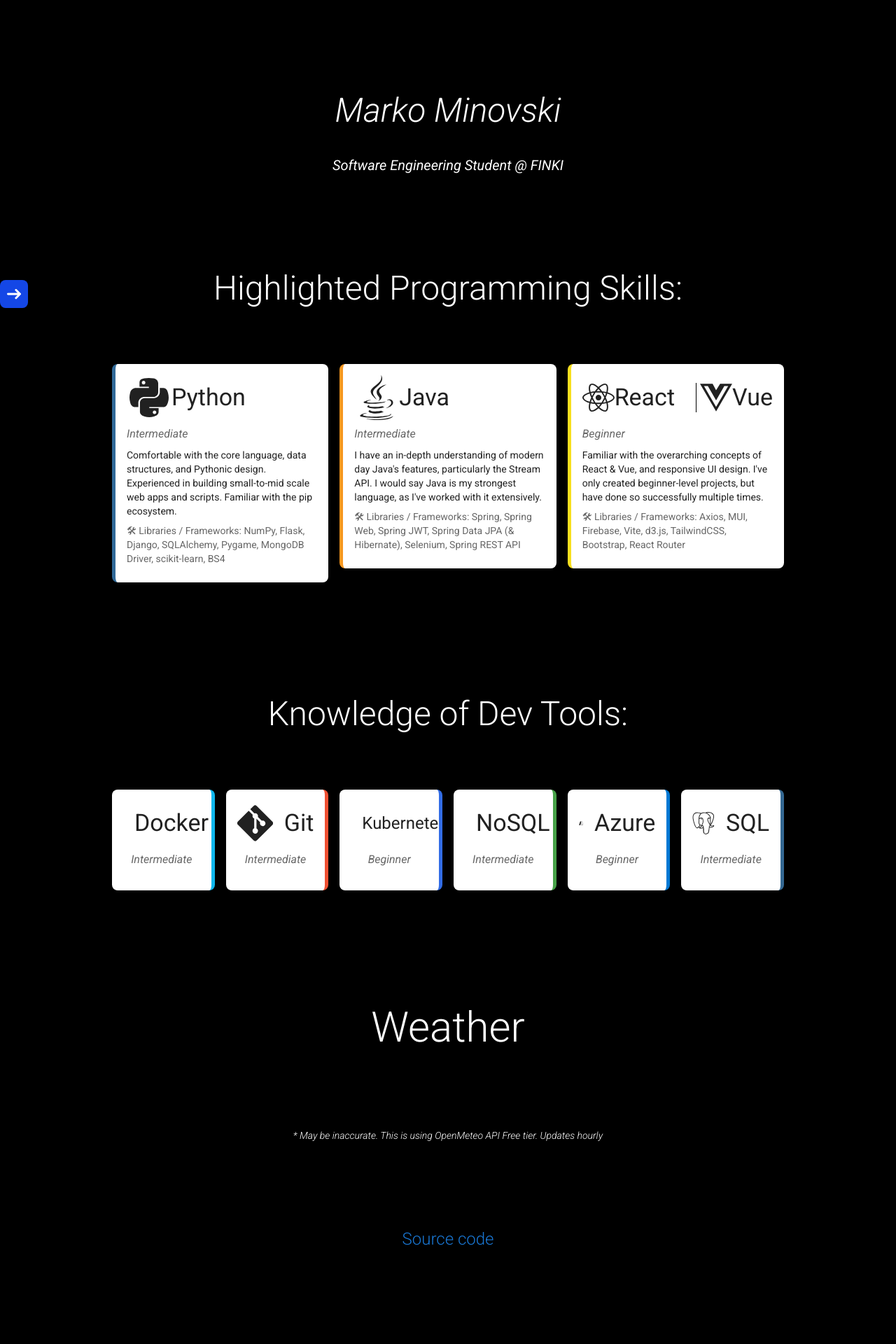
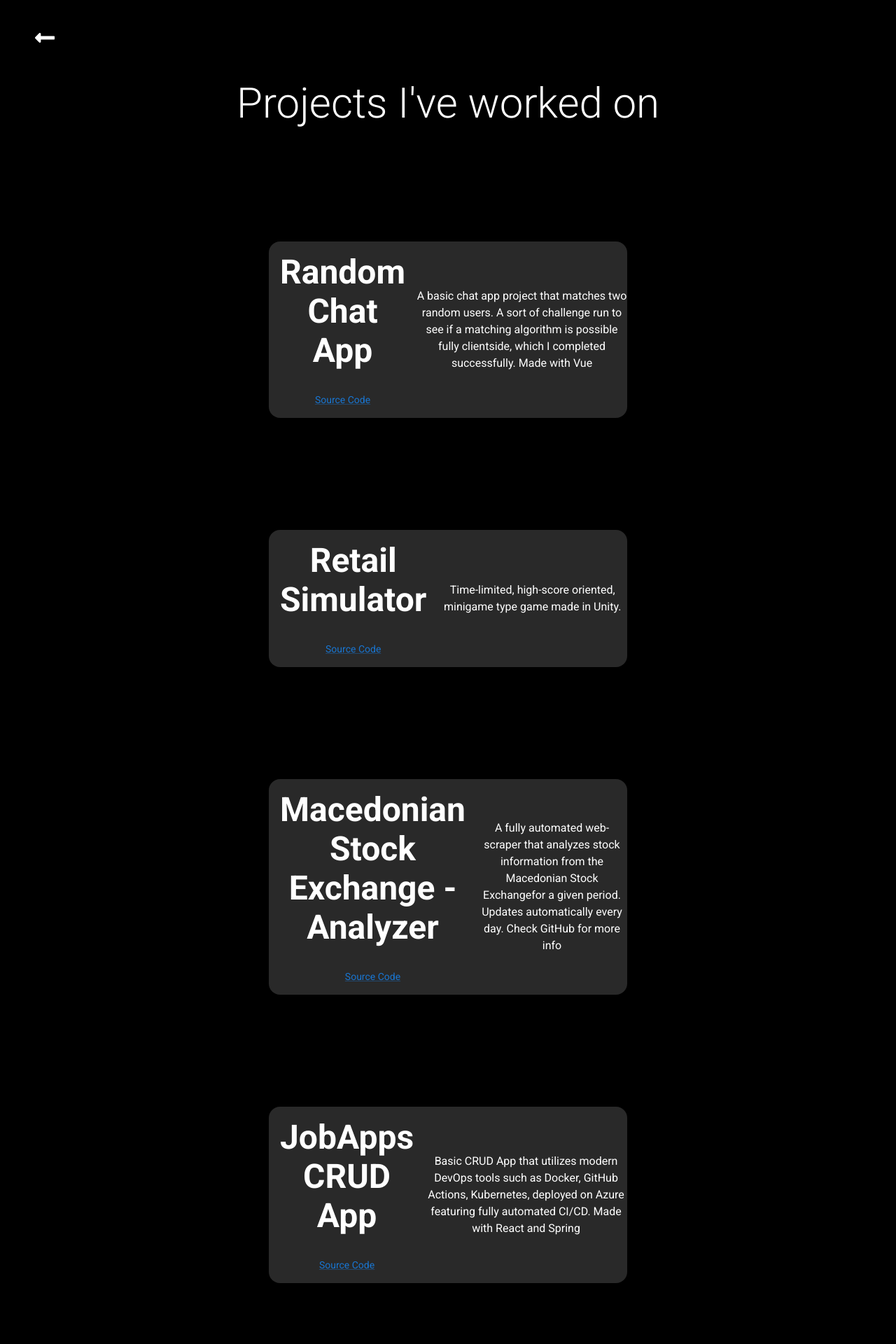
Before and after one commit to MarkoMinovski/MarkoMinovski.github.io, a React (Vite) app: page /projects in a window 1280 px wide. Shown: the top 1920 px of the page at 70% size. Before the commit the page ends 1866 px from the top, so only its background shows below. Built offline with nearby package versions, Linux system fonts and the light colour scheme; no server answers.

Commit message:
Added projects showcase, better animations, react router dom navigation, and other QOL

```diff
--- a/package.json
+++ b/package.json
@@ -21,6 +21,7 @@
     "react": "^19.1.0",
     "react-dom": "^19.1.0",
     "react-icons": "^5.5.0",
+    "react-router-dom": "^7.9.5",
     "tailwindcss": "^4.1.8"
   },
   "devDependencies": {
--- a/src/App.jsx
+++ b/src/App.jsx
@@ -1,35 +1,21 @@
 import './App.css'
-import Banner from "./ui/components/Banner.jsx";
-import SideDrawer from "./ui/navigation/SideDrawer.jsx";
-import PLanguageSkillsGrid from "./ui/components/PLanguageSkillsGrid.jsx";
-import ToolsGrid from "./ui/components/ToolsGrid.jsx";
-import WeatherWidget from "./ui/components/WeatherWidget.jsx";
-import {Container, Link, Typography} from "@mui/material";
+import {BrowserRouter, Route, Routes} from "react-router-dom";
+import MainPage from "./ui/pages/MainPage.jsx";
+import ProjectsPage from "./ui/pages/ProjectsPage.jsx";
+import ScrollToTop from "./mui-helpers/ScrollToTop.js";
 
 function App() {
 
 
   return (
     <>
-        <Banner></Banner>
-        <PLanguageSkillsGrid></PLanguageSkillsGrid>
-        <ToolsGrid></ToolsGrid>
-        <SideDrawer></SideDrawer>
-        <Container sx={{ maxWidth: '75vh', display: 'flex', justifyContent: 'center',
-            flexDirection: 'column', alignItems: 'center' }}>
-            <Typography variant='h2' sx={{ mb: '5rem' }}>Weather</Typography>
-            <WeatherWidget></WeatherWidget>
-        </Container>
-        <Typography variant="subtitle2"
-                    sx={{ fontWeight: 'light', fontStyle: 'oblique',
-                        marginTop: '1.5rem', textAlign: 'center', marginBottom: '5rem' }}>
-            * May be inaccurate. This is using OpenMeteo API Free tier. Updates hourly
-        </Typography>
-        <Typography variant="h5"
-                    sx={{ fontWeight: 'light', marginTop: '7.5rem', textAlign: 'center', marginBottom: '5rem' }}>
-            <Link href={"https://github.com/MarkoMinovski/MarkoMinovski.github.io"}
-                  underline={"hover"} target={"_blank"}>Source code</Link>
-        </Typography>
+        <BrowserRouter>
+            <ScrollToTop></ScrollToTop>
+            <Routes>
+                <Route path="/" element={<MainPage/>}></Route>
+                <Route path="/projects" element={<ProjectsPage/>}></Route>
+            </Routes>
+        </BrowserRouter>
     </>
   )
 }
--- /dev/null
+++ b/src/mui-helpers/FadeInOnScroll.jsx
@@ -0,0 +1,20 @@
+import React, { useRef } from 'react';
+import { motion, useInView } from 'framer-motion';
+
+const FadeInOnScroll = ({ children }) => {
+    const ref = useRef(null);
+    const isInView = useInView(ref, { once: true, margin: '-100px' });
+
+    return (
+        <motion.div
+            ref={ref}
+            initial={{ opacity: 0, y: 20 }}
+            animate={isInView ? { opacity: 1, y: 0 } : { opacity: 0, y: 20 }}
+            transition={{ duration: 0.6, ease: 'easeOut' }}
+        >
+            {children}
+        </motion.div>
+    );
+};
+
+export default FadeInOnScroll;
--- /dev/null
+++ b/src/mui-helpers/ScrollToTop.js
@@ -0,0 +1,12 @@
+import { useEffect } from 'react';
+import { useLocation } from 'react-router-dom';
+
+export default function ScrollToTop() {
+    const { pathname } = useLocation();
+
+    useEffect(() => {
+        window.scrollTo({ top: 0, behavior: 'smooth' });
+    }, [pathname]);
+
+    return null;
+}
--- /dev/null
+++ b/src/mui-helpers/projects-array.js
@@ -0,0 +1,37 @@
+
+
+const projectsArray = [
+
+    {
+        id: 1,
+        name: "Random Chat App",
+        github_link: "https://github.com/MarkoMinovski/onvd-project-reworked-2024",
+        description: "A basic chat app project that matches two random users. A sort of challenge run to see if a " +
+            "matching algorithm is possible fully clientside, which I completed successfully. Made with Vue"
+    },
+
+    {
+        id: 2,
+        name: "Retail Simulator",
+        github_link: "https://github.com/MarkoMinovski/VPgame",
+        description: "Time-limited, high-score oriented, minigame type game made in Unity."
+    },
+
+    {
+        id: 3,
+        name: "Macedonian Stock Exchange - Analyzer",
+        github_link: "https://github.com/MarkoMinovski/dians_homework2",
+        description: "A fully automated web-scraper that analyzes stock information from the Macedonian Stock Exchange" +
+            "for a given period. Updates automatically every day. Check GitHub for more info"
+    },
+
+    {
+        id: 4,
+        name: "JobApps CRUD App",
+        github_link: "https://github.com/MarkoMinovski/kiii-project",
+        description: "Basic CRUD App that utilizes modern DevOps tools such as Docker, GitHub Actions, Kubernetes," +
+            " deployed on Azure featuring fully automated CI/CD. Made with React and Spring"
+    }
+]
+
+export default projectsArray;
--- /dev/null
+++ b/src/ui/components/projects-page/ProjectCard.jsx
@@ -0,0 +1,34 @@
+import {Link, Typography} from "@mui/material";
+import Box from "@mui/material/Box";
+import React from "react";
+
+
+const ProjectCard =  React.forwardRef(({ name, github_link, description }, ref) => {
+    return (
+        <>
+            <Box sx={{ display: 'flex', flexDirection: 'row', justifyContent: 'space-evenly', marginBottom: '10rem',
+                width: '40%', backgroundColor: '#292929', borderRadius: '16px' }} ref={ref}>
+                <Box sx={{ margin: '1rem',
+                    display: 'flex', flexDirection: 'column', justifyContent: 'space-between', textAlign: 'center' }}>
+                    <Typography variant="h3" sx={{ fontWeight: 'bold', marginBottom: '2rem' }}>{name}</Typography>
+
+                    <Typography variant="body2">
+                        <Link href={github_link} target="_blank">
+                            Source Code
+                        </Link>
+                    </Typography>
+                </Box>
+
+                <Box sx={{ display:'flex', flexDirection: 'column', justifyContent: 'center',
+                    alignItems: 'center', textAlign: 'center' }}>
+                    <Box>
+                        <Typography variant="body">{description}</Typography>
+                    </Box>
+
+                </Box>
+            </Box>
+        </>
+    );
+});
+
+export default ProjectCard;
--- /dev/null
+++ b/src/ui/pages/MainPage.jsx
@@ -0,0 +1,46 @@
+import Banner from "../components/Banner.jsx";
+import PLanguageSkillsGrid from "../components/PLanguageSkillsGrid.jsx";
+import ToolsGrid from "../components/ToolsGrid.jsx";
+import SideDrawer from "../navigation/SideDrawer.jsx";
+import {Container, Typography} from "@mui/material";
+import WeatherWidget from "../components/WeatherWidget.jsx";
+import Box from "@mui/material/Box";
+import Button from "@mui/material/Button";
+import { Link } from 'react-router-dom';
+
+
+const MainPage = () => {
+
+    return (
+        <>
+            <Banner></Banner>
+            <PLanguageSkillsGrid></PLanguageSkillsGrid>
+            <ToolsGrid></ToolsGrid>
+            <SideDrawer></SideDrawer>
+            <Container sx={{ maxWidth: '75vh', display: 'flex', justifyContent: 'center',
+                flexDirection: 'column', alignItems: 'center' }}>
+                <Typography variant='h2' sx={{ mb: '5rem' }}>Weather</Typography>
+                <WeatherWidget></WeatherWidget>
+            </Container>
+            <Typography variant="subtitle2"
+                        sx={{ fontWeight: 'light', fontStyle: 'oblique',
+                            marginTop: '1.5rem', textAlign: 'center', marginBottom: '5rem' }}>
+                * May be inaccurate. This is using OpenMeteo API Free tier. Updates hourly
+            </Typography>
+
+            <Box sx={{ fontWeight: 'light', textAlign: 'center', marginBottom: '5rem' }}>
+                <Button component={Link} to="/projects" variant="contained">Check out my projects</Button>
+            </Box>
+
+            <Typography variant="h5"
+                        sx={{ fontWeight: 'light', marginTop: '7.5rem', textAlign: 'center', marginBottom: '5rem' }}>
+                <Link href={"https://github.com/MarkoMinovski/MarkoMinovski.github.io"}
+                      underline={"hover"} target={"_blank"}>Source code</Link>
+            </Typography>
+
+
+        </>
+    )
+}
+
+export default MainPage;
--- /dev/null
+++ b/src/ui/pages/ProjectsPage.jsx
@@ -0,0 +1,74 @@
+import projectsArray from '../../mui-helpers/projects-array.js'
+import {Divider, Typography} from "@mui/material";
+import Box from "@mui/material/Box";
+import ProjectCard from "../components/projects-page/ProjectCard.jsx";
+import FadeInOnScroll from "../../mui-helpers/FadeInOnScroll.jsx";
+import {motion} from "framer-motion";
+import {FaLongArrowAltLeft} from "react-icons/fa";
+import Button from "@mui/material/Button";
+import { Link } from 'react-router-dom';
+
+const MotionProjectCard = motion.create(ProjectCard);
+
+const ProjectsPage = () => {
+    return (
+        <>
+            <Box
+                sx={{
+                    position: 'fixed',
+                    top: '2rem',
+                    left: '2rem',
+                    zIndex: 1000,
+                }}
+            >
+                <Button
+                    component={Link}
+                    to="/"
+                    sx={{
+                        fontSize: '2rem',
+                        color: 'white',
+                        transition: 'transform 0.2s ease',
+                        '&:hover': { transform: 'scale(1.1)' },
+                    }}
+                >
+                    <FaLongArrowAltLeft />
+                </Button>
+            </Box>
+
+            <Typography variant="h2" sx={{ textAlign: 'center', marginTop: '7rem', marginBottom: '10rem' }} gutterBottom>
+                Projects I've worked on
+            </Typography>
+
+            <Divider/>
+
+            <Box sx={{ display: 'flex', flexDirection: 'column', alignItems: 'center' }}>
+                {
+                    projectsArray.map((project) => (
+                            <MotionProjectCard key={project.id}
+                                               name={project.name}
+                                               description={project.description}
+                                               github_link={project.github_link}
+                                               initial={{ opacity: 0, y: 20 }}
+                                               whileInView={{ opacity: 1, y: 0 }}
+                                               viewport={{ once: true, margin: '-100px' }}
+                                               transition={{ duration: 0.6, ease: 'easeOut' }}
+                            >
+
+
+                            </MotionProjectCard>
+
+                    ))
+                }
+                <FadeInOnScroll>
+                    <Box>
+                        <Typography variant="h2" sx={{ textAlign: 'center', marginTop: '7rem', marginBottom: '10rem' }} gutterBottom>
+                            ... and more!
+                        </Typography>
+                    </Box>
+                </FadeInOnScroll>
+            </Box>
+        </>
+    )
+}
+
+export default ProjectsPage;
```
Also changed, not shown: 1 other file (tests, documents, lock files or other folders).
